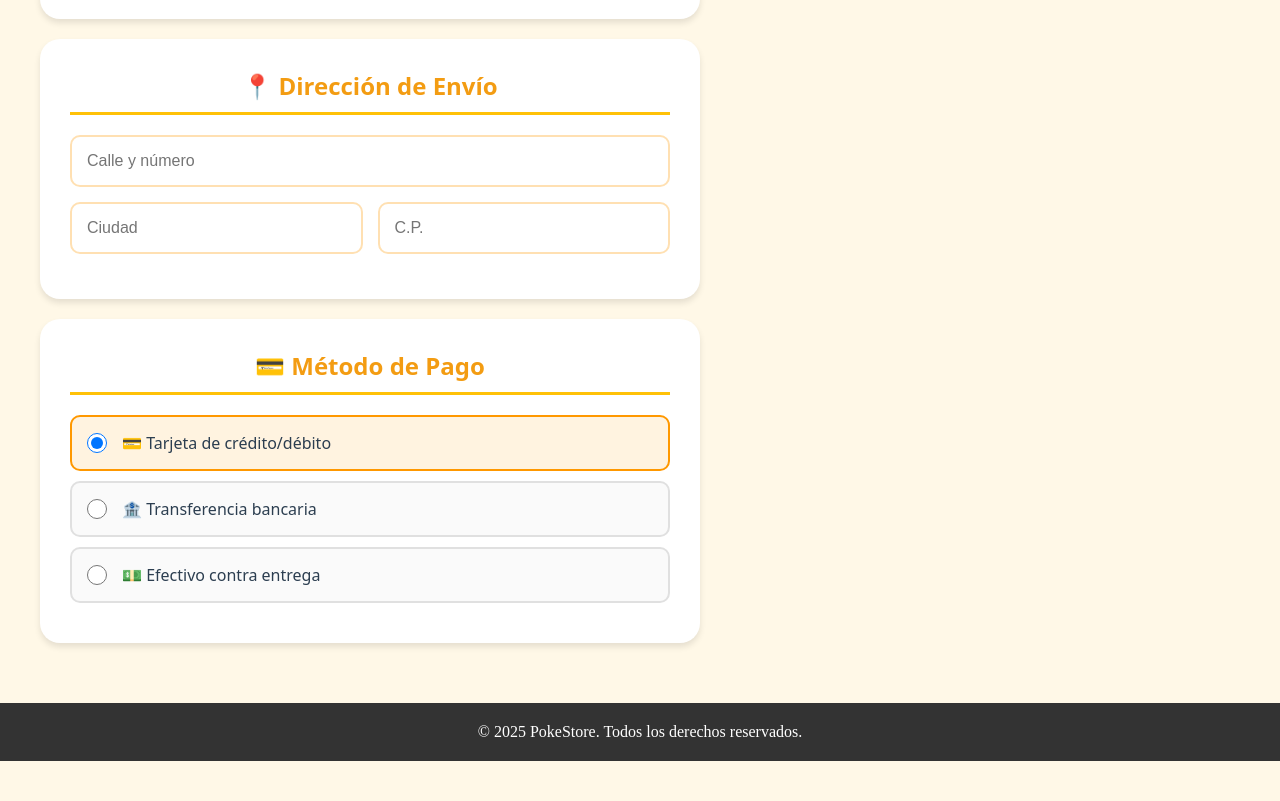
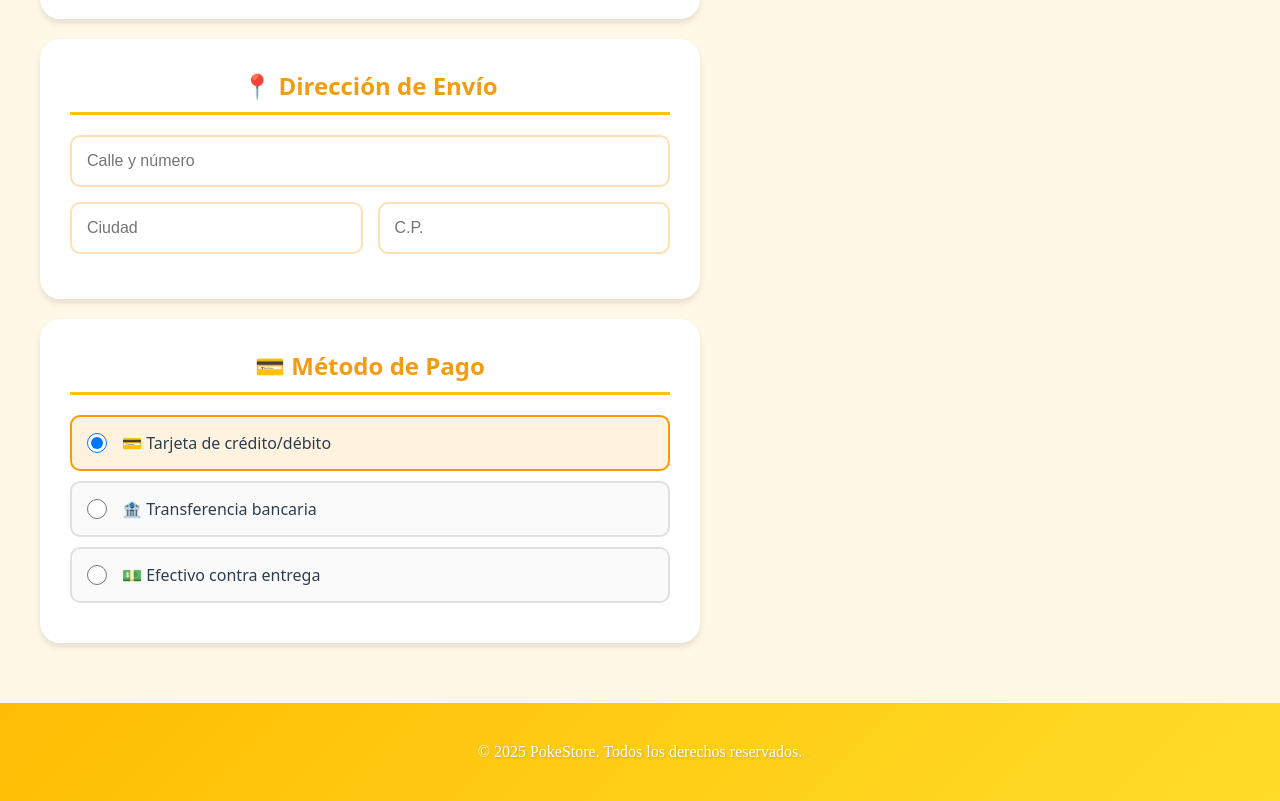
Before and after one commit to fabricoronil/tp-final-react-Fabricio-Coronil, a React (Vite) app: page /tp-final-react-Fabricio-Coronil/comprar in a window 1280 px wide. Shown: the part 595-1396 px from the top of the page. Before the commit the page ends 1356 px from the top, so only its background shows below. Built offline with nearby package versions, Linux system fonts and the light colour scheme.

Commit message:
implementando estilo css en el footer

```diff
--- a/src/components/Footer.css
+++ b/src/components/Footer.css
@@ -1,14 +1,29 @@
 .footer {
-    background-color: #333;
+    background: linear-gradient(135deg, #ffd700, #ff8c00, #ffc107, #ffeb3b);
+    background-size: 400% 400%;
     color: white;
-    padding: 20px 0;
+    padding: 40px 0;
     text-align: center;
     position: relative;
-    bottom: 0;
     width: 100%;
+    animation: gradientAnimation 10s ease infinite;
+}
+
+@keyframes gradientAnimation {
+    0% { background-position: 0% 50%; }
+    50% { background-position: 100% 50%; }
+    100% { background-position: 0% 50%; }
 }
 
 .footer-container {
     max-width: 1200px;
     margin: 0 auto;
+    padding: 0 20px;
 }
+
+.footer p {
+    margin: 0;
+    font-size: 1rem;
+    font-weight: 500;
+    text-shadow: 1px 1px 2px rgba(0,0,0,0.2);
+}
```
